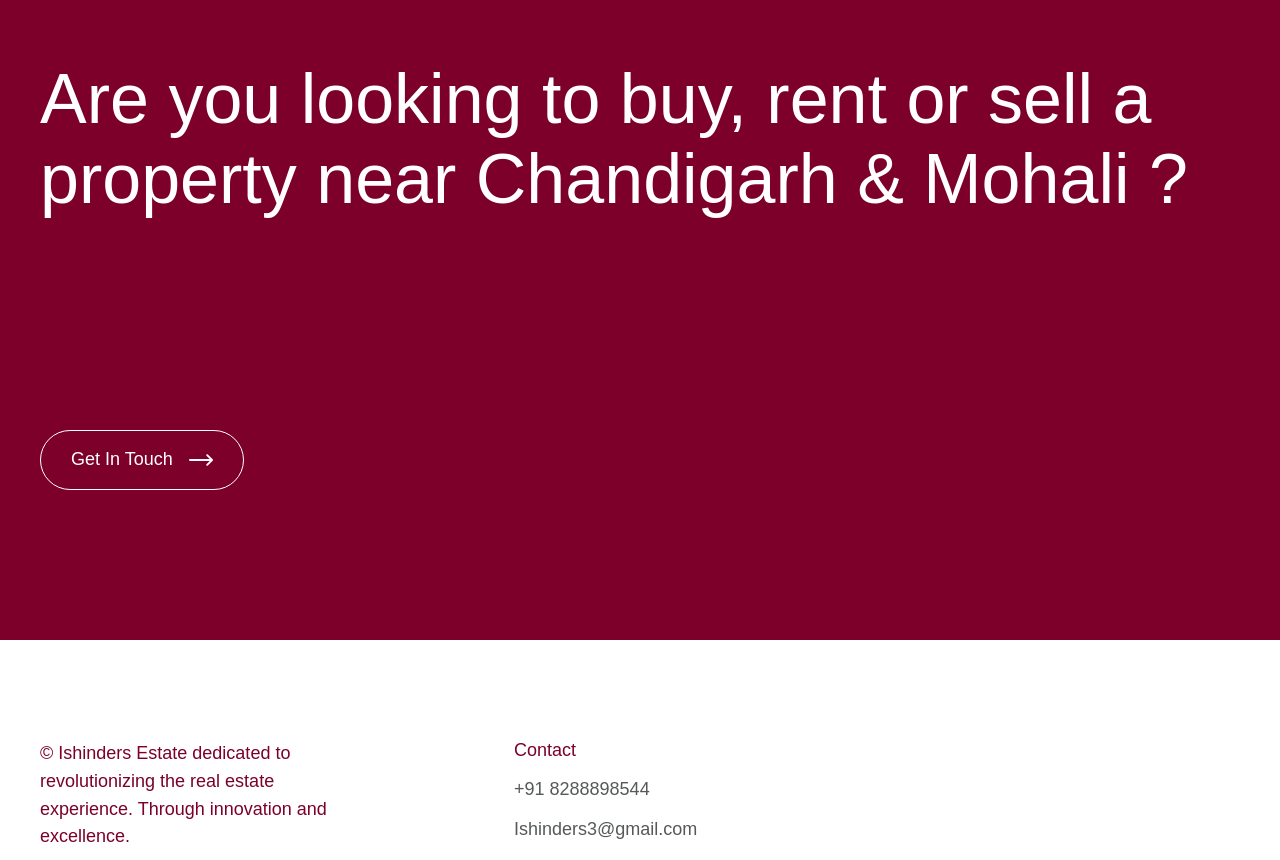
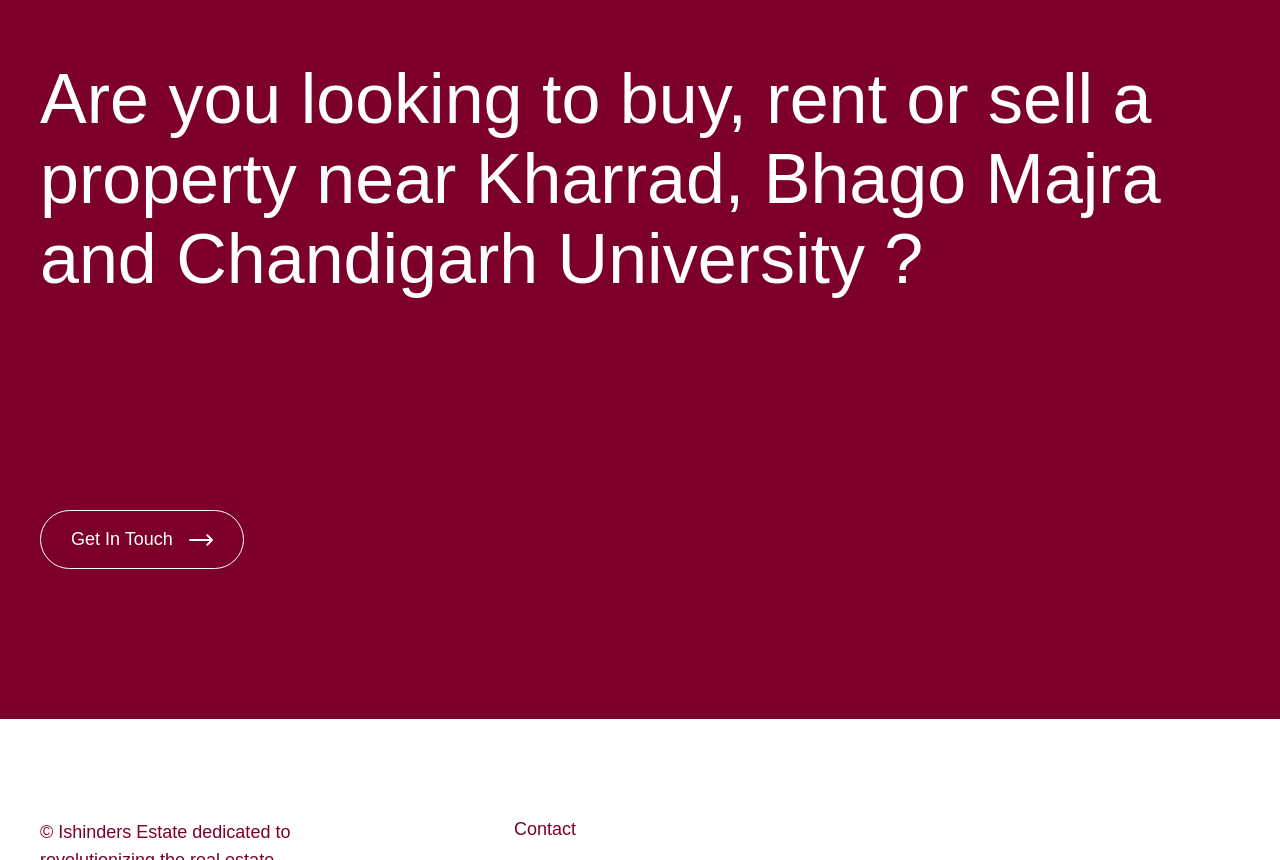
Before and after one commit to ishindersingh/ishinders.site, a plain HTML site: page index.html in a window 1280 px wide. Shown: the part 1026-1886 px from the top of the page. Drawn offline with Linux system fonts and the light colour scheme; a script that the page names is missing.

Commit message:
Update index.html

```diff
--- a/index.html
+++ b/index.html
@@ -92,7 +92,7 @@
                         <div class="container">
                             <div class="margin-bottom margin-60px">
                                 <h2 data-w-id="0521afd2-fe3a-f60b-ca44-855bdf99a22f">Are you looking to buy, rent or
-                                    sell a property near Chandigarh &amp; Mohali ?</h2>
+                                    sell a property near Kharrad, Bhago Majra and Chandigarh University ?</h2>
                             </div>
                             <div class="section-inner global-cta">
                                 <div class="content-box global-cta">
```
